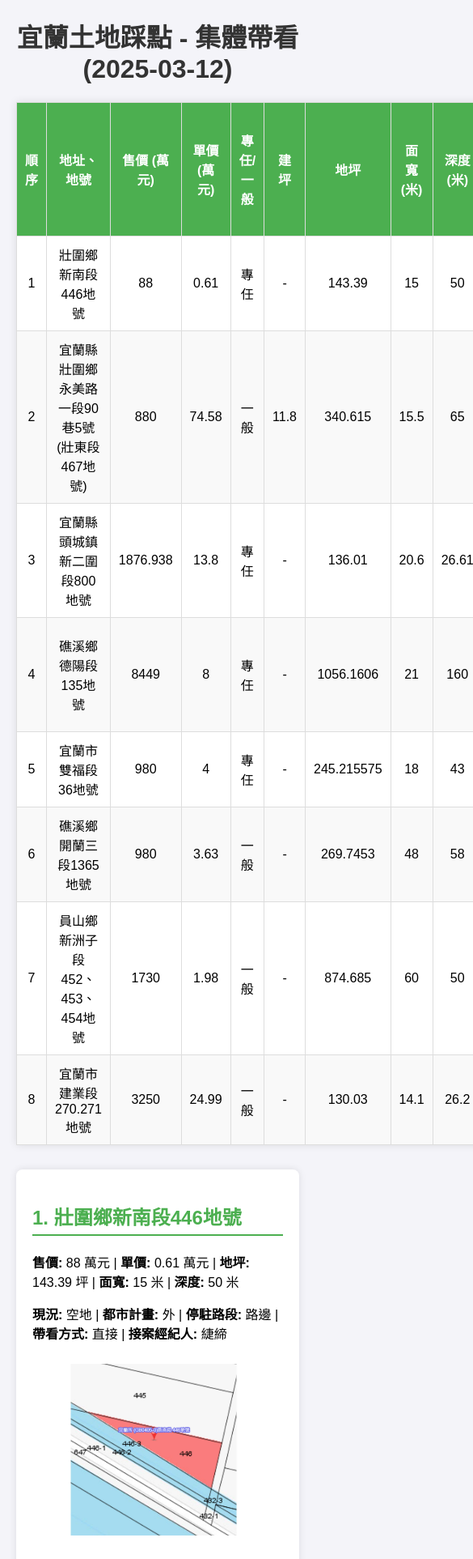
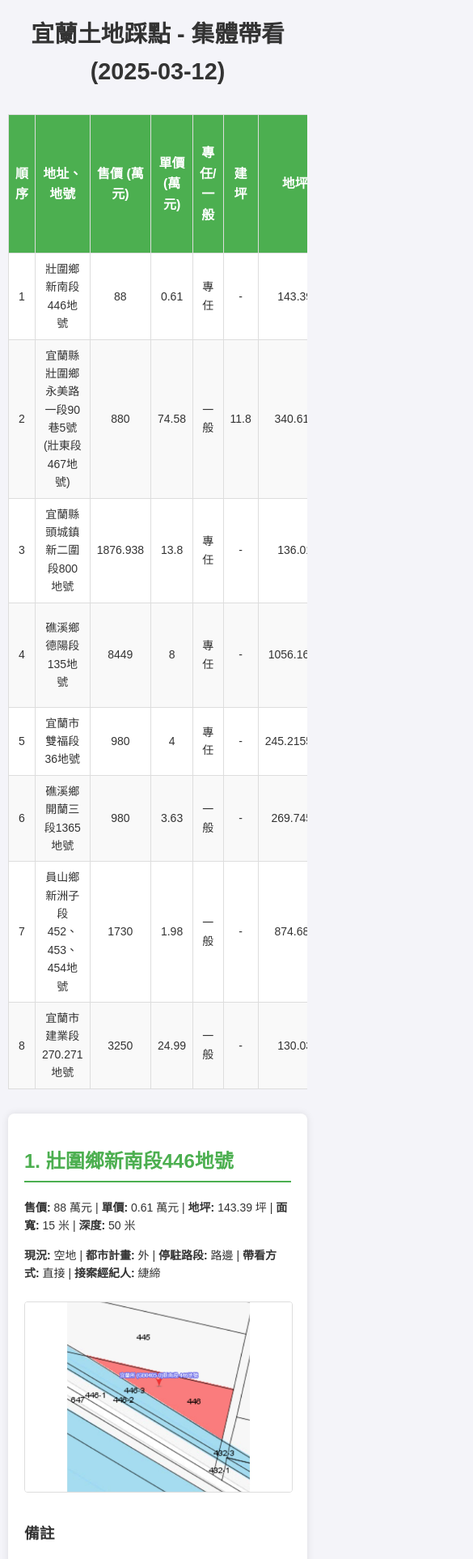
Before and after one commit to Larryveryhandsome/rewatch, a plain HTML site: page index.html in a window 390 px wide. Shown: the top 1925 px of the page at 81% size, 585 px wide, since content can reach past the window. Drawn offline with Linux system fonts and the light colour scheme.

Commit message:
Update index.html

```diff
--- a/index.html
+++ b/index.html
@@ -6,33 +6,53 @@
     <title>黎明小巢集體帶看 (2025-03-12)</title>
     <style>
         body {
-            font-family: Arial, sans-serif;
+            font-family: 'Noto Sans TC', Arial, sans-serif;
             margin: 20px;
             background-color: #f4f4f9;
+            font-size: 18px; /* 放大基礎字體 */
+            line-height: 1.6; /* 增加行距 */
+            color: #333;
         }
+
         h1 {
             text-align: center;
             color: #333;
+            font-size: 2.2em; /* 放大標題 */
+            margin-bottom: 30px;
         }
+
+        /* 表格容器，支援橫向滾動 */
+        .table-container {
+            width: 100%;
+            overflow-x: auto;
+            margin: 20px 0;
+        }
+
         table {
             width: 100%;
             border-collapse: collapse;
-            margin: 20px 0;
             background-color: #fff;
             box-shadow: 0 0 10px rgba(0, 0, 0, 0.1);
         }
+
         th, td {
-            padding: 10px;
+            padding: 12px; /* 增加內邊距 */
             border: 1px solid #ddd;
             text-align: center;
+            font-size: 16px; /* 放大表格字體 */
         }
+
         th {
             background-color: #4CAF50;
             color: white;
+            font-size: 18px; /* 表頭字體更大 */
         }
+
         tr:nth-child(even) {
             background-color: #f9f9f9;
         }
+
+        /* 地號區塊 */
         .parcel-section {
             margin: 30px 0;
             padding: 20px;
@@ -40,36 +60,93 @@
             border-radius: 8px;
             box-shadow: 0 0 10px rgba(0, 0, 0, 0.1);
         }
+
         .parcel-section h2 {
             color: #4CAF50;
             border-bottom: 2px solid #4CAF50;
             padding-bottom: 5px;
+            font-size: 1.8em; /* 放大區塊標題 */
         }
+
+        .parcel-section p {
+            font-size: 16px; /* 放大段落字體 */
+        }
+
         .map-image {
             width: 100%;
-            max-width: 300px;
+            max-width: 400px; /* 限制圖片最大寬度 */
+            height: auto;
             margin: 10px 0;
+            border: 1px solid #ddd;
+            border-radius: 4px;
         }
+
         textarea {
             width: 100%;
-            height: 100px;
+            height: 120px; /* 增加備註框高度 */
             margin-top: 10px;
             padding: 10px;
             border: 1px solid #ddd;
             border-radius: 4px;
             resize: vertical;
+            font-size: 16px; /* 放大輸入框字體 */
         }
+
         button {
             background-color: #4CAF50;
             color: white;
-            padding: 10px 20px;
+            padding: 12px 24px; /* 增加按鈕內邊距 */
             border: none;
             border-radius: 4px;
             cursor: pointer;
             margin-top: 10px;
+            font-size: 16px; /* 放大按鈕字體 */
         }
+
         button:hover {
             background-color: #45a049;
+        }
+
+        /* 手機適配 */
+        @media (max-width: 768px) {
+            body {
+                margin: 10px;
+                font-size: 16px; /* 手機上稍微減小基礎字體 */
+            }
+
+            h1 {
+                font-size: 1.8em;
+            }
+
+            th, td {
+                padding: 8px;
+                font-size: 14px; /* 手機上表格字體稍小 */
+            }
+
+            th {
+                font-size: 16px;
+            }
+
+            .parcel-section h2 {
+                font-size: 1.5em;
+            }
+
+            .parcel-section p {
+                font-size: 14px;
+            }
+
+            .map-image {
+                max-width: 100%; /* 手機上圖片寬度自適應 */
+            }
+
+            textarea {
+                font-size: 14px;
+            }
+
+            button {
+                padding: 10px 20px;
+                font-size: 14px;
+            }
         }
     </style>
 </head>
@@ -77,6 +154,7 @@
     <h1>宜蘭土地踩點 - 集體帶看 (2025-03-12)</h1>
 
     <!-- Summary Table -->
+    <div class="table-container">
         <table>
             <thead>
                 <tr>
@@ -227,13 +305,14 @@
                 </tr>
             </tbody>
         </table>
+    </div>
 
     <!-- Individual Parcel Sections with Maps and Notes -->
     <div class="parcel-section">
         <h2>1. 壯圍鄉新南段446地號</h2>
         <p><strong>售價:</strong> 88 萬元 | <strong>單價:</strong> 0.61 萬元 | <strong>地坪:</strong> 143.39 坪 | <strong>面寬:</strong> 15 米 | <strong>深度:</strong> 50 米</p>
         <p><strong>現況:</strong> 空地 | <strong>都市計畫:</strong> 外 | <strong>停駐路段:</strong> 路邊 | <strong>帶看方式:</strong> 直接 | <strong>接案經紀人:</strong> 緁締</p>
-        <img src="https://raw.githubusercontent.com/Larryveryhandsome/rewatch/refs/heads/main/1.jpg" alt="Map of 壯圍鄉新南段446地號" class="map-image">
+        <img src="https://raw.githubusercontent.com/Larryveryhandsome/rewatch/refs/heads/main/1.jpg" alt="Map of 壯圍鄉新南段446地號" class="map-image" loading="lazy">
         <h3>備註</h3>
         <textarea id="notes-1" placeholder="在此輸入備註..."></textarea>
         <button onclick="saveNotes(1)">儲存備註</button>
@@ -243,7 +322,7 @@
         <h2>2. 宜蘭縣壯圍鄉永美路一段90巷5號 (壯東段 467地號)</h2>
         <p><strong>售價:</strong> 880 萬元 | <strong>單價:</strong> 74.58 萬元 | <strong>建坪:</strong> 11.8 坪 | <strong>地坪:</strong> 340.615 坪 | <strong>面寬:</strong> 15.5 米 | <strong>深度:</strong> 65 米</p>
         <p><strong>現況:</strong> 空屋 | <strong>都市計畫:</strong> 外 | <strong>停駐路段:</strong> 路邊 | <strong>帶看方式:</strong> 直接 | <strong>接案經紀人:</strong> 其衛組</p>
-        <img src="https://raw.githubusercontent.com/Larryveryhandsome/rewatch/refs/heads/main/2.jpg" alt="Map of 壯東段 467地號" class="map-image">
+        <img src="https://raw.githubusercontent.com/Larryveryhandsome/rewatch/refs/heads/main/2.jpg" alt="Map of 壯東段 467地號" class="map-image" loading="lazy">
         <h3>備註</h3>
         <textarea id="notes-2" placeholder="在此輸入備註..."></textarea>
         <button onclick="saveNotes(2)">儲存備註</button>
@@ -253,7 +332,7 @@
         <h2>3. 宜蘭縣頭城鎮新二圍段800地號</h2>
         <p><strong>售價:</strong> 1876.938 萬元 | <strong>單價:</strong> 13.8 萬元 | <strong>地坪:</strong> 136.01 坪 | <strong>面寬:</strong> 20.6 米 | <strong>深度:</strong> 26.61 米</p>
         <p><strong>現況:</strong> 空地 | <strong>都市計畫:</strong> 外 | <strong>停駐路段:</strong> 路邊 | <strong>帶看方式:</strong> 直接 | <strong>接案經紀人:</strong> 其衛組</p>
-        <img src="https://raw.githubusercontent.com/Larryveryhandsome/rewatch/refs/heads/main/3.jpg" alt="Map of 新二圍段800地號" class="map-image">
+        <img src="https://raw.githubusercontent.com/Larryveryhandsome/rewatch/refs/heads/main/3.jpg" alt="Map of 新二圍段800地號" class="map-image" loading="lazy">
         <h3>備註</h3>
         <textarea id="notes-3" placeholder="在此輸入備註..."></textarea>
         <button onclick="saveNotes(3)">儲存備註</button>
@@ -263,7 +342,7 @@
         <h2>4. 礁溪鄉德陽段 135地號</h2>
         <p><strong>售價:</strong> 8449 萬元 | <strong>單價:</strong> 8 萬元 | <strong>地坪:</strong> 1056.1606 坪 | <strong>面寬:</strong> 21 米 | <strong>深度:</strong> 160 米</p>
         <p><strong>現況:</strong> 空地 | <strong>都市計畫:</strong> 外 | <strong>停駐路段:</strong> 經過不下車 | <strong>帶看方式:</strong> 直接 | <strong>接案經紀人:</strong> 其衛組</p>
-        <img src="https://raw.githubusercontent.com/Larryveryhandsome/rewatch/refs/heads/main/4.jpg" alt="Map of 德陽段 135地號" class="map-image">
+        <img src="https://raw.githubusercontent.com/Larryveryhandsome/rewatch/refs/heads/main/4.jpg" alt="Map of 德陽段 135地號" class="map-image" loading="lazy">
         <h3>備註</h3>
         <textarea id="notes-4" placeholder="在此輸入備註..."></textarea>
         <button onclick="saveNotes(4)">儲存備註</button>
@@ -273,7 +352,7 @@
         <h2>5. 宜蘭市雙福段 36地號</h2>
         <p><strong>售價:</strong> 980 萬元 | <strong>單價:</strong> 4 萬元 | <strong>地坪:</strong> 245.215575 坪 | <strong>面寬:</strong> 18 米 | <strong>深度:</strong> 40 米</p>
         <p><strong>現況:</strong> 空地 | <strong>都市計畫:</strong> 內 | <strong>停駐路段:</strong> 路邊 | <strong>帶看方式:</strong> 直接 | <strong>接案經紀人:</strong> 其衛組</p>
-        <img src="https://raw.githubusercontent.com/Larryveryhandsome/rewatch/refs/heads/main/5.jpg" alt="Map of 雙福段 36地號" class="map-image">
+        <img src="https://raw.githubusercontent.com/Larryveryhandsome/rewatch/refs/heads/main/5.jpg" alt="Map of 雙福段 36地號" class="map-image" loading="lazy">
         <h3>備註</h3>
         <textarea id="notes-5" placeholder="在此輸入備註..."></textarea>
         <button onclick="saveNotes(5)">儲存備註</button>
@@ -283,7 +362,7 @@
         <h2>6. 礁溪鄉開蘭三段1365地號</h2>
         <p><strong>售價:</strong> 980 萬元 | <strong>單價:</strong> 3.63 萬元 | <strong>地坪:</strong> 269.7453 坪 | <strong>面寬:</strong> 48 米 | <strong>深度:</strong> 58 米</p>
         <p><strong>現況:</strong> 空地 | <strong>都市計畫:</strong> 內 | <strong>停駐路段:</strong> 路邊 | <strong>帶看方式:</strong> 直接 | <strong>接案經紀人:</strong> 其衛組</p>
-        <img src="https://raw.githubusercontent.com/Larryveryhandsome/rewatch/refs/heads/main/6.jpg" alt="Map of 開蘭三段1365地號" class="map-image">
+        <img src="https://raw.githubusercontent.com/Larryveryhandsome/rewatch/refs/heads/main/6.jpg" alt="Map of 開蘭三段1365地號" class="map-image" loading="lazy">
         <h3>備註</h3>
         <textarea id="notes-6" placeholder="在此輸入備註..."></textarea>
         <button onclick="saveNotes(6)">儲存備註</button>
@@ -293,7 +372,7 @@
         <h2>7. 員山鄉新洲子段452、453、454地號</h2>
         <p><strong>售價:</strong> 1730 萬元 | <strong>單價:</strong> 1.98 萬元 | <strong>地坪:</strong> 874.685 坪 | <strong>面寬:</strong> 60 米 | <strong>深度:</strong> 50 米</p>
         <p><strong>現況:</strong> 空地 | <strong>都市計畫:</strong> 外 | <strong>停駐路段:</strong> 路邊 | <strong>帶看方式:</strong> 直接 | <strong>接案經紀人:</strong> 其衛組</p>
-        <img src="https://raw.githubusercontent.com/Larryveryhandsome/rewatch/refs/heads/main/7.jpg" alt="Map of 新洲子段452、453、454地號" class="map-image">
+        <img src="https://raw.githubusercontent.com/Larryveryhandsome/rewatch/refs/heads/main/7.jpg" alt="Map of 新洲子段452、453、454地號" class="map-image" loading="lazy">
         <h3>備註</h3>
         <textarea id="notes-7" placeholder="在此輸入備註..."></textarea>
         <button onclick="saveNotes(7)">儲存備註</button>
@@ -303,7 +382,7 @@
         <h2>8. 宜蘭市建業段270.271地號</h2>
         <p><strong>售價:</strong> 3250 萬元 | <strong>單價:</strong> 24.99 萬元 | <strong>地坪:</strong> 130.03 坪 | <strong>面寬:</strong> 14.1 米 | <strong>深度:</strong> 26.2 米</p>
         <p><strong>現況:</strong> 空地 | <strong>都市計畫:</strong> 內 | <strong>停駐路段:</strong> 路邊 | <strong>帶看方式:</strong> 直接 | <strong>接案經紀人:</strong> 緁締</p>
-        <img src="https://raw.githubusercontent.com/Larryveryhandsome/rewatch/refs/heads/main/8.jpg" alt="Map of 建業段270.271地號" class="map-image">
+        <img src="https://raw.githubusercontent.com/Larryveryhandsome/rewatch/refs/heads/main/8.jpg" alt="Map of 建業段270.271地號" class="map-image" loading="lazy">
         <h3>備註</h3>
         <textarea id="notes-8" placeholder="在此輸入備註..."></textarea>
         <button onclick="saveNotes(8)">儲存備註</button>
@@ -322,7 +401,7 @@
 
         // Save notes to localStorage
         function saveNotes(parcelNumber) {
-            let notes = document.getElementgera id(`notes-${parcelNumber}`).value;
+            let notes = document.getElementById(`notes-${parcelNumber}`).value;
             localStorage.setItem(`notes-${parcelNumber}`, notes);
             alert(`備註已儲存 (地號 ${parcelNumber})`);
         }
```
Lines whose indentation alone changed are shown as unchanged.
